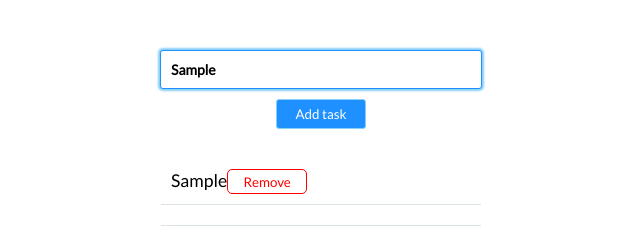
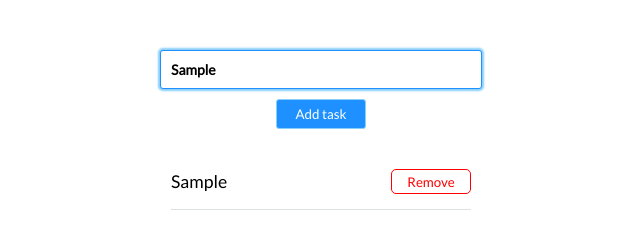
Before and after one commit to hubhany/todo_localStorage, a plain HTML site: page index.html in a window 1280 px wide. Both pictures are taken after typing "Sample" into the empty fields and a click on the button "Add task". Shown: the whole page, without its empty margins (319-959 px from the left). Drawn offline with Linux system fonts and the light colour scheme.

Commit message:
Kolejne poprawki

```diff
--- a/style.css
+++ b/style.css
@@ -33,23 +33,31 @@
 
 #taskList {
   display: flex;
+  max-width: 300px;
   font-size: 1.1em;
   flex-direction: column;
-  align-items: center;
+  justify-content: center;
+  margin: 0 auto;
+  padding-top: 20px;
 }
 
-div {
+.task {
+  display: flex;
+  justify-content: space-between;
+  align-items: center;
+  padding-bottom: 15px;
+  border-bottom: 1px solid #DBE3DE;
   padding-top: 20px;
-  display: inline-block;
-  /*width: 100%;
-  margin-left: 5px;
-  padding-top: 20px;
-  padding-left: 10px;
-  display: inline-block;
-  border-bottom: 1px solid gray;*/
 }
 
-div::after {
+span {
+  max-width: 50%;
+  display: flex;
+  flex-wrap: wrap;
+
+}
+
+/*div::after {
   content: '';
   display: block;
   border: none;
@@ -57,8 +65,7 @@ div::after {
   width: 320px;
   background-color: #DBE3DE;
   margin: 10px -10px;
-}
-
+}*/
 
 button {
   width: 80px;
```
